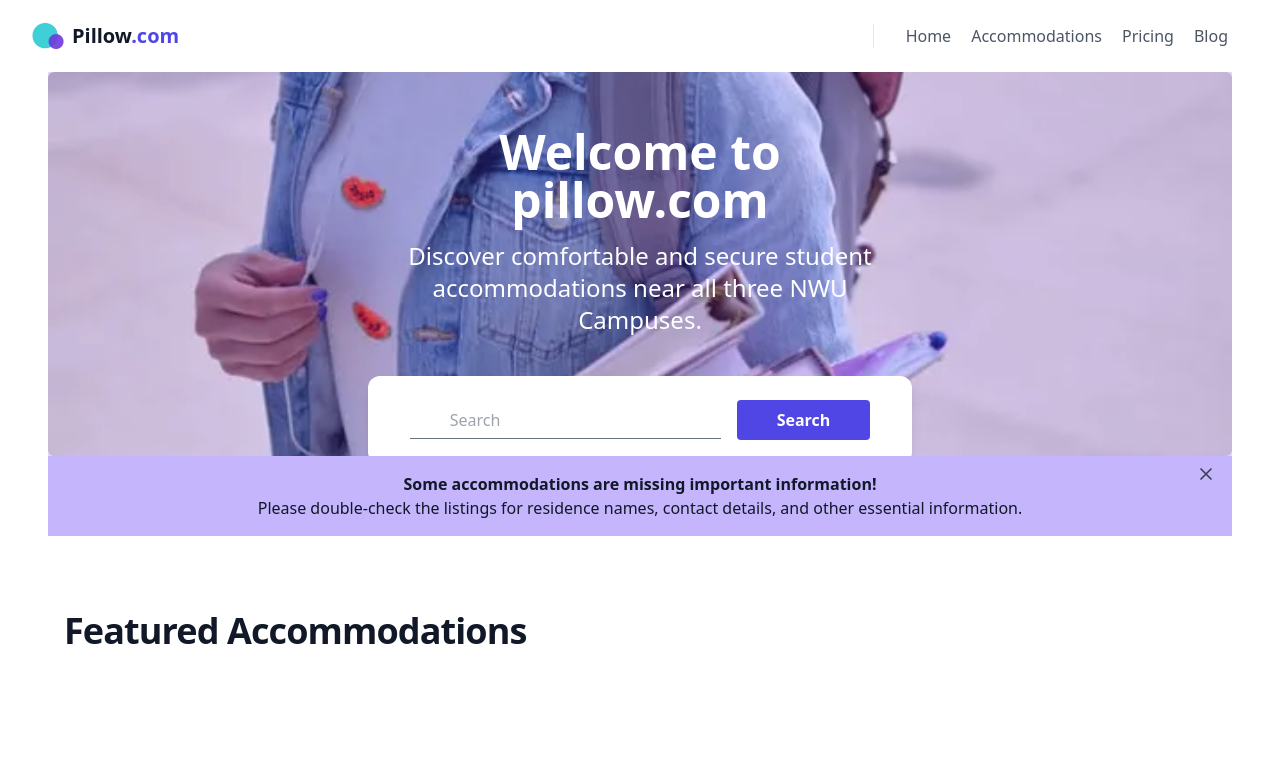
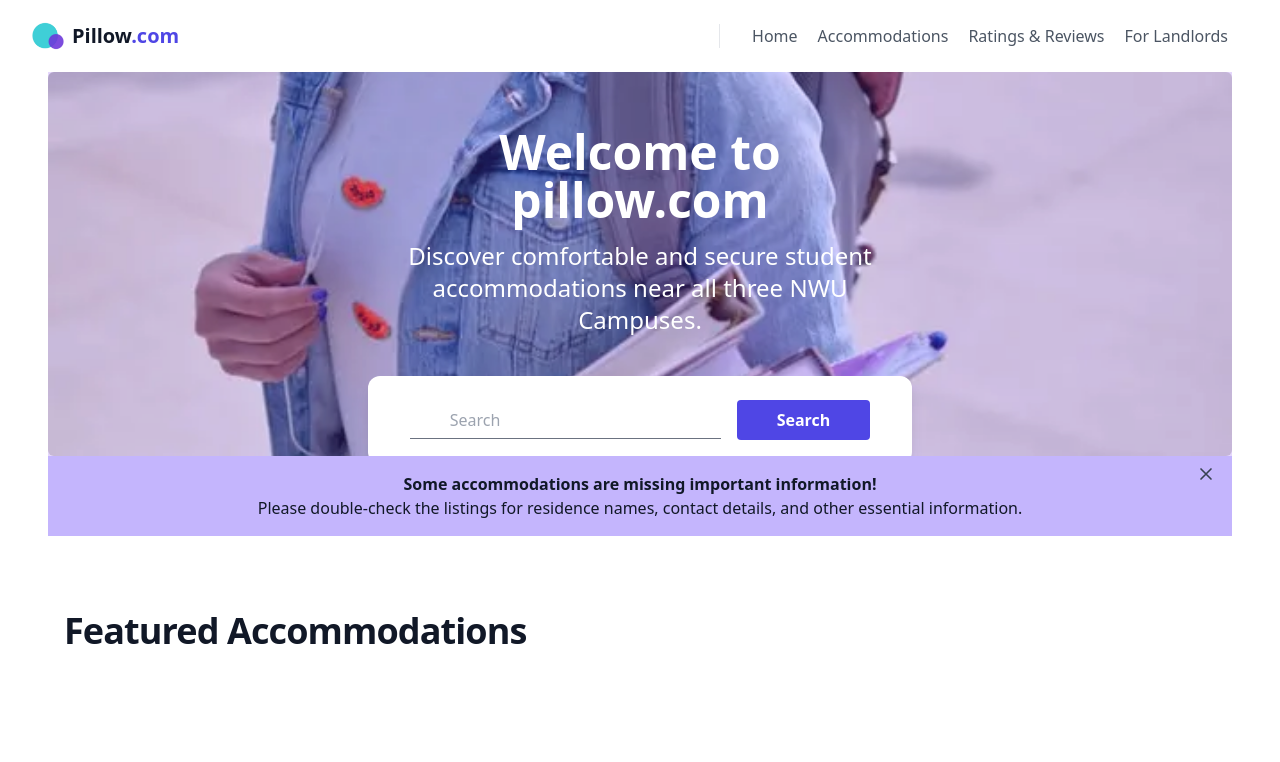
Before and after one commit to tshegofatsoseane/pillow.com, a Django app: page /accommodations/ in a window 1280 px wide. Shown: the top 762 px of the page. Run offline with Django 5.2, Linux system fonts and the light colour scheme; data that the repository does not hold is empty; some libraries are stand-ins or nearby versions.

Commit message:
Update index.html

```diff
--- a/accommodations/templates/accommodations/index.html
+++ b/accommodations/templates/accommodations/index.html
@@ -59,8 +59,8 @@
         <nav class="flex flex-wrap items-center text-base md:mb-0 md:pl-8 md:ml-8 md:border-l md:border-gray-200 nav-links">
             <a href="#_" class="mr-5 font-medium leading-6 text-gray-600 hover:text-gray-900 nav-link">Home</a>
             <a href="#_" class="mr-5 font-medium leading-6 text-gray-600 hover:text-gray-900 nav-link">Accommodations</a>
-            <a href="#_" class="mr-5 font-medium leading-6 text-gray-600 hover:text-gray-900 nav-link">Pricing</a>
-            <a href="#_" class="mr-5 font-medium leading-6 text-gray-600 hover:text-gray-900 nav-link">Blog</a>
+            <a href="#_" class="mr-5 font-medium leading-6 text-gray-600 hover:text-gray-900 nav-link">Ratings & Reviews</a>
+            <a href="#_" class="mr-5 font-medium leading-6 text-gray-600 hover:text-gray-900 nav-link">For Landlords</a>
         </nav>
 
         <!-- Burger Menu Icon -->
```
